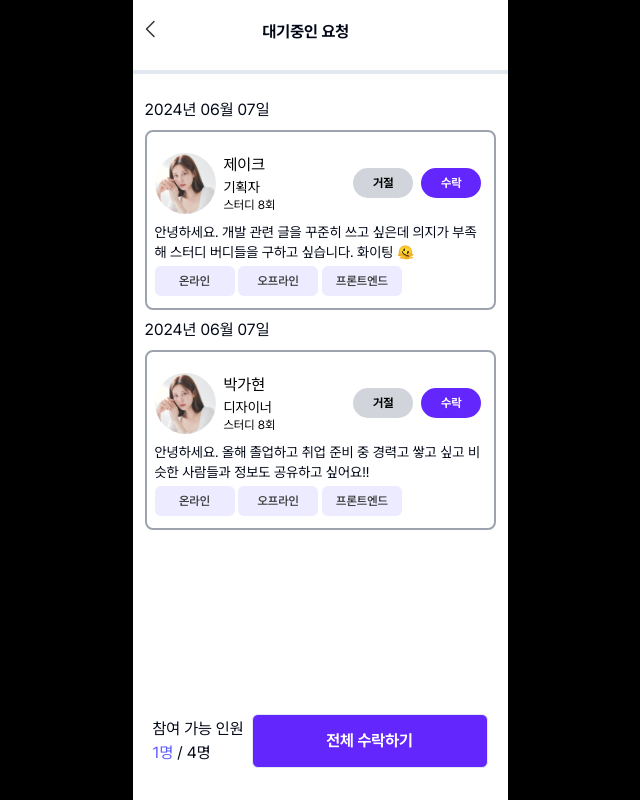
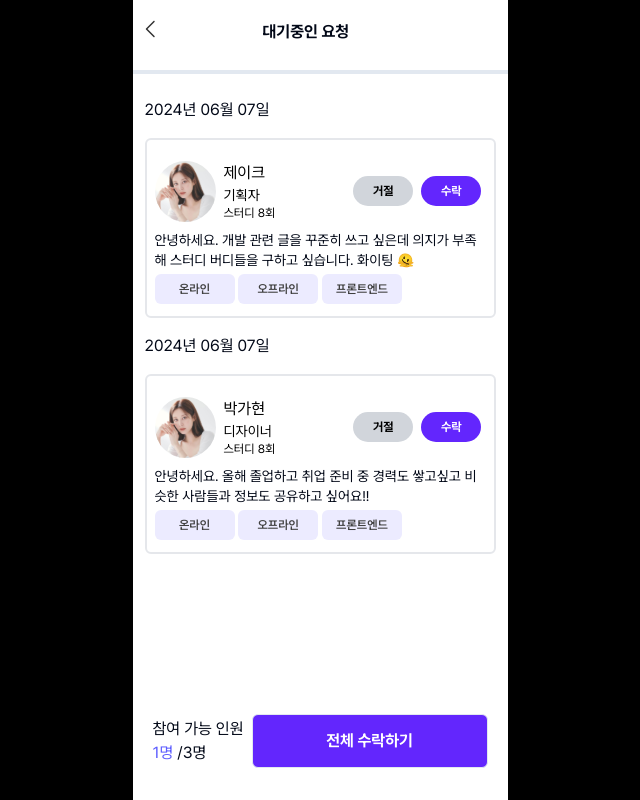
Before and after one commit to SuaJeong-winter/Swith_snProject, a Next.js app: page /waiting in a window 1280 px wide. Shown: the whole page, without its empty margins (320-960 px from the left). Built offline with nearby package versions, Linux system fonts and the light colour scheme.

Commit message:
feat: 대기중인 요청 토스트 출력 조건 추가

```diff
--- a/app/waiting/page.tsx
+++ b/app/waiting/page.tsx
@@ -8,6 +8,10 @@ import MpProfile from '~/assets/mp_profile.svg'
 import { Badge } from '~/components/ui/badge'
 import { Button } from '~/components/ui/button'
 import StudyHeader from '~/components/studycreate/study-header'
+
+const studyGroupDummyData = {
+  max_member: 3, // 멤버 수
+}
 
 const usersDummyData = [
   {
@@ -21,14 +25,14 @@ const usersDummyData = [
     name: '박가현',
     job_type: '디자이너',
     introduce:
-      '안녕하세요. 올해 졸업하고 취업 준비 중 경력고 쌓고 싶고 비슷한 사람들과 정보도 공유하고 싶어요!!',
+      '안녕하세요. 올해 졸업하고 취업 준비 중 경력도 쌓고싶고 비슷한 사람들과 정보도 공유하고 싶어요!!',
     study_style: ['취준생', '논리적인', '책임감있는'],
   },
 ]
 
+const applynum: number = 1
+
 export default function WaitingListPage() {
-  const applynum: number = 1
-  const maxnum = 4
   const { toast } = useToast()
   return (
     <section className="flex min-h-dvh flex-col bg-white pb-8">
@@ -38,9 +42,9 @@ export default function WaitingListPage() {
       <StudyHeader href="approval" />
       <div className="mt-[70px] h-1 w-[375px] border-transparent bg-slate-200"></div>
 
-      <div className="mt-6 space-y-2 px-3">
+      <div className="mt-6 space-y-4 px-3">
         <div>2024년 06월 07일</div>
-        <div className="h-[180px] space-y-1 rounded-lg border-2 border-solid border-gray-400 p-2">
+        <div className="h-[180px] space-y-1 rounded-md border-[2px] border-solid border-gray-200 p-2">
           <div className="mt-[8px] flex h-[70px] flex-row items-center justify-start space-x-2">
             <MpProfile />
             <div className="text-base text-black">
@@ -71,7 +75,7 @@ export default function WaitingListPage() {
           </div>
         </div>
         <div>2024년 06월 07일</div>
-        <div className="h-[180px] space-y-1 rounded-lg border-2 border-solid border-gray-400 p-2">
+        <div className="h-[180px] space-y-1 rounded-md border-[2px] border-solid border-gray-200 p-2">
           <div className="mt-[8px] flex h-[70px] flex-row items-center justify-start space-x-2">
             <MpProfile />
             <div className="text-base text-black">
@@ -107,13 +111,17 @@ export default function WaitingListPage() {
         <div>
           <p>참여 가능 인원</p>
           <p>
-            <span className="text-meetie-blue-4">{applynum}명 </span>/ {maxnum}
-            명
+            <span className="text-meetie-blue-4">{applynum}명 </span>/
+            {studyGroupDummyData.max_member}명
           </p>
         </div>
         <Button
           className="w-60 flex-[2] rounded-md border border-solid"
           onClick={() => {
+            if (
+              studyGroupDummyData.max_member - 1 - usersDummyData.length <
+              0
+            ) {
               toast({
                 description: (
                   <div className="flex items-center">
@@ -128,6 +136,9 @@ export default function WaitingListPage() {
                   marginBottom: '10px',
                 },
               })
+            } else {
+              console.log(usersDummyData.length)
+            }
           }}
         >
           전체 수락하기
```
Lines whose indentation alone changed are shown as unchanged.
